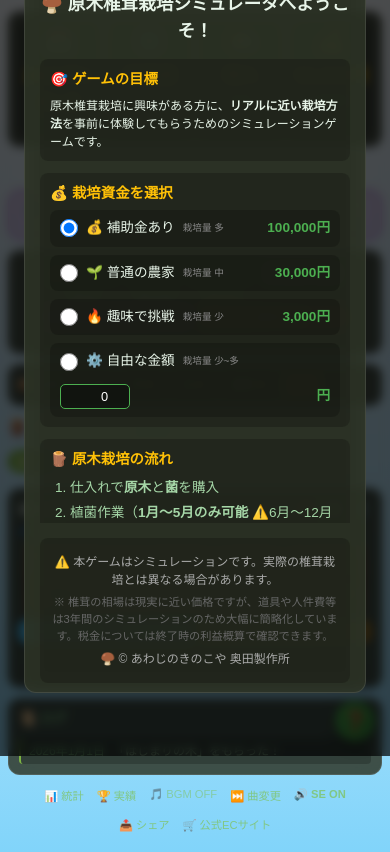
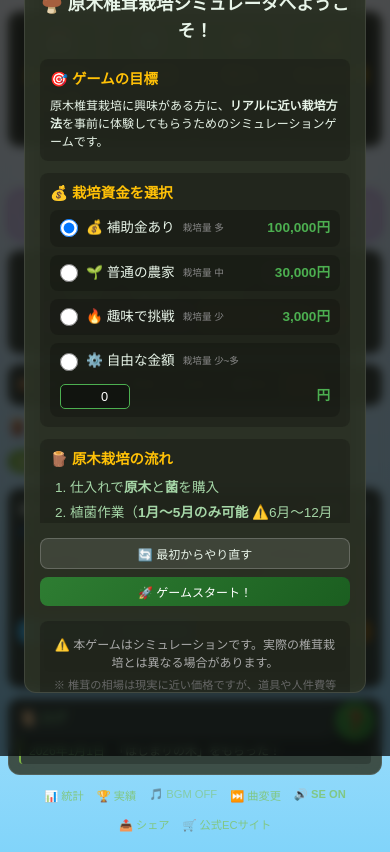
Before and after one commit to okudasshiitake/test_shiitake-sim, a plain HTML site: page index.html in a window 390 px wide. Shown: the part 88-940 px from the top of the page. Drawn offline with Linux system fonts and the light colour scheme; a web font is replaced by a local one.

Commit message:
Swap tutorial buttons and disclaimer order, reverse button order on mobile

```diff
--- a/index.html
+++ b/index.html
@@ -275,15 +275,15 @@
                     </ul>
                 </div>
             </div>
+            <div class="modal-actions tutorial-actions">
+                <button class="btn btn-primary btn-large" id="startGame">🚀 ゲームスタート！</button>
+                <button class="btn btn-secondary" id="resetGame">🔄 最初からやり直す</button>
+            </div>
             <div class="help-disclaimer">
                 <p>⚠️ 本ゲームはシミュレーションです。実際の椎茸栽培とは異なる場合があります。</p>
                 <p style="font-size:0.7rem;color:#666;">※
                     椎茸の相場は現実に近い価格ですが、道具や人件費等は3年間のシミュレーションのため大幅に簡略化しています。税金については終了時の利益概算で確認できます。</p>
                 <p>🍄‍🟫 © あわじのきのこや 奥田製作所</p>
-            </div>
-            <div class="modal-actions tutorial-actions">
-                <button class="btn btn-secondary" id="resetGame">🔄 最初からやり直す</button>
-                <button class="btn btn-primary btn-large" id="startGame">🚀 ゲームスタート！</button>
             </div>
         </div>
     </div>
--- a/style.css
+++ b/style.css
@@ -3094,3 +3094,10 @@ body {
     font-weight: bold;
     margin-left: 5px;
 }
+
+/* スマホでチュートリアルボタンの順序を入れ替え */
+@media (max-width: 600px) {
+    .tutorial-actions {
+        flex-direction: column-reverse;
+    }
+}
```
